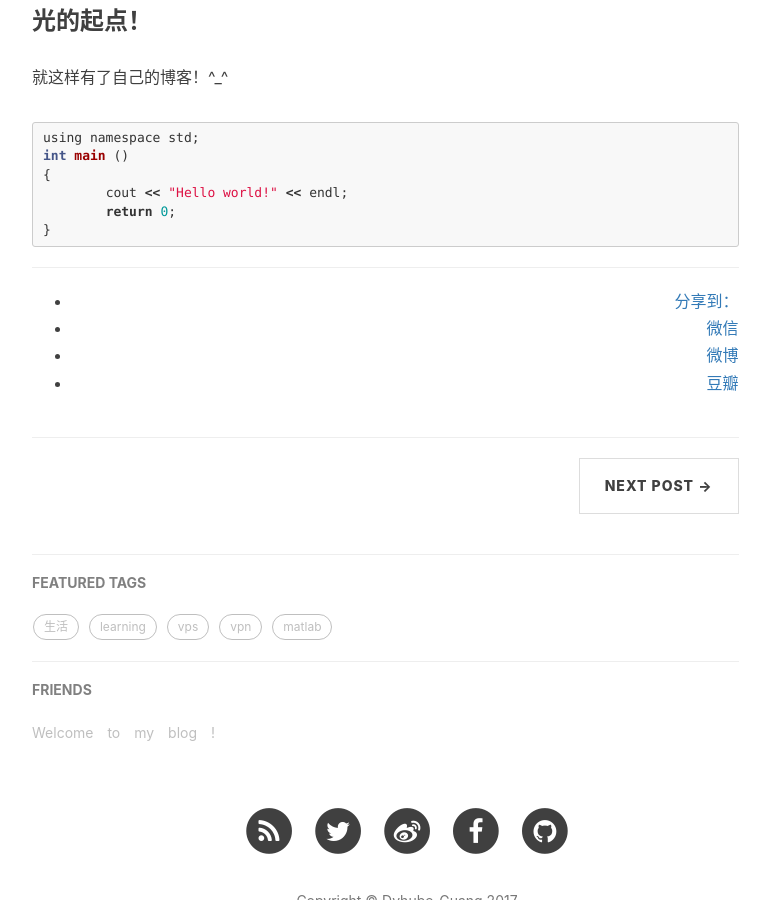
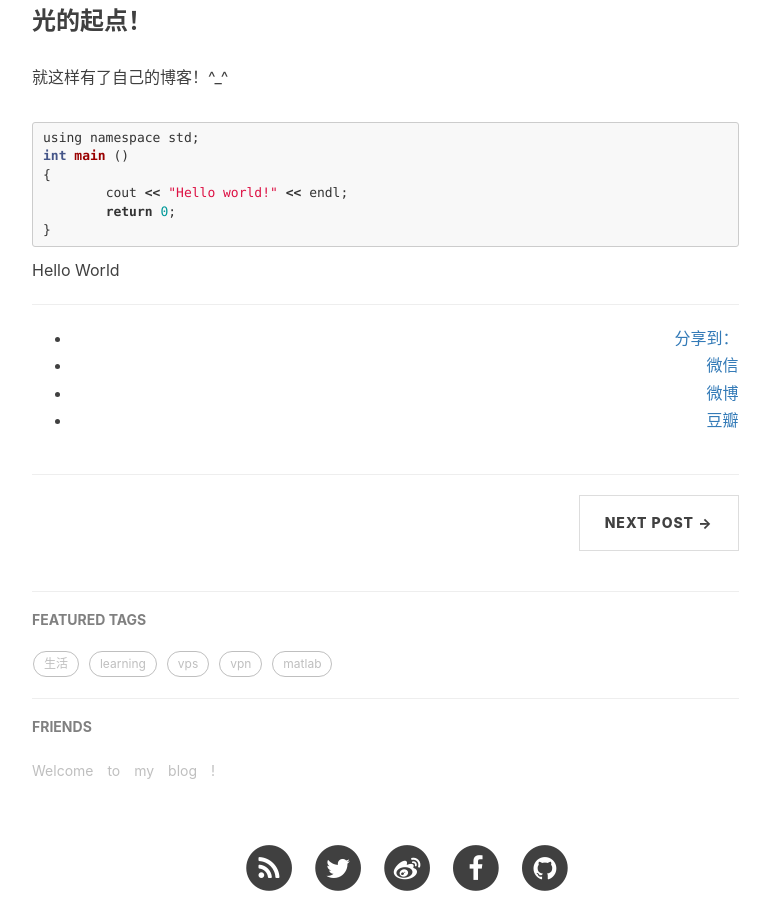
Before and after one commit to dyhube/dyhube.github.io, a Jekyll site: the page built from _posts/2016-05-06-HelloWorld.md, in a window 1280 px wide and 900 px high, scrolled down 634 px. Shown: the whole window, without its empty margins (233-1003 px from the left). Built offline with Jekyll 4.4.1, drawn with Linux system fonts in a browser that asks for light colours; nearby versions of some CDN libraries; comment, search, counter and statistics services are not loaded; a style sheet for code colours, icons or effects is not loaded.

Commit message:
Update 2016-05-06-HelloWorld.md

```diff
--- a/_posts/2016-05-06-HelloWorld.md
+++ b/_posts/2016-05-06-HelloWorld.md
@@ -26,3 +26,7 @@
  	return 0;
 }
 {% endhighlight %}
+
+
+<link href='https://www.hanyi.studio/WebFonts/C3DB971E-443B-4D37-887D-530EE441EB6B/201704/css/8A36A8B5067E3F6D.css' rel='stylesheet' type='text/css'/>
+<div class="css8A36A8B5067E3F6D">Hello World</div>
```
